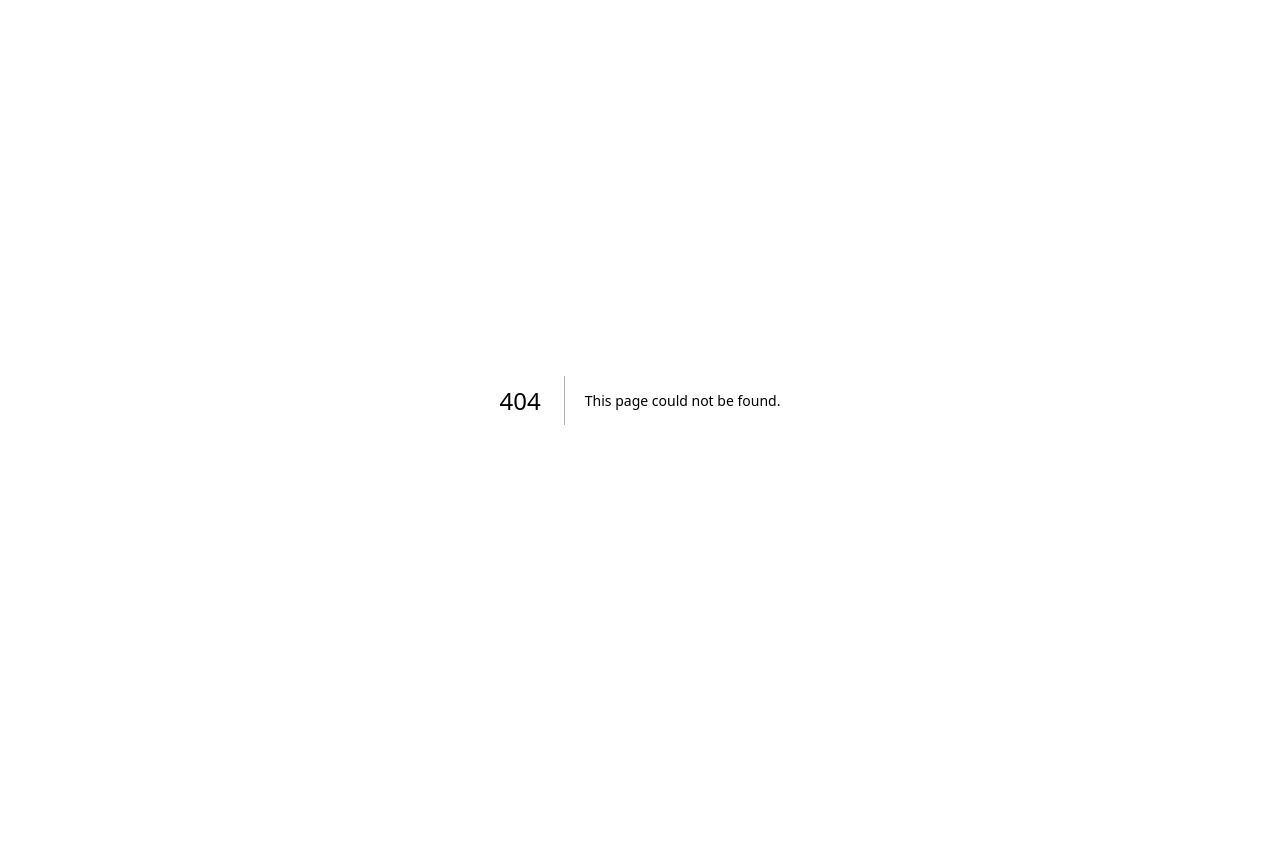
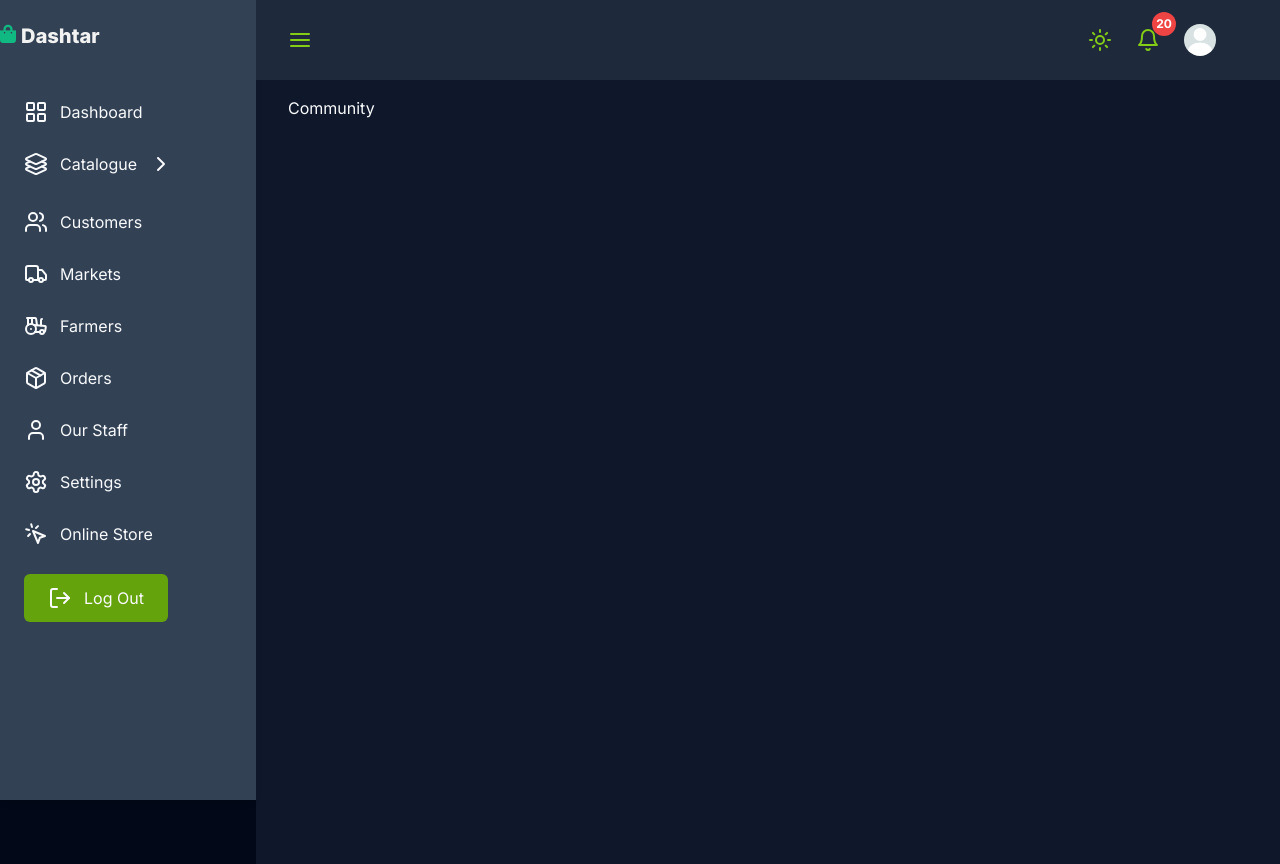
Before and after one commit to kingw1/next-commerce, a Next.js app: page /dashboard/community in a window 1280 px wide. Before the commit this address had no page. Before the commit the page ends 800 px from the top, so only its background shows below. Built offline with nearby package versions, Linux system fonts and the light colour scheme.

Commit message:
add community, wallet

```diff
--- /dev/null
+++ b/app/(back-office)/dashboard/community/page.jsx
@@ -0,0 +1,9 @@
+import React from "react";
+
+export default function page() {
+  return (
+    <div>
+      <h2>Community</h2>
+    </div>
+  );
+}
--- /dev/null
+++ b/app/(back-office)/dashboard/wallet/page.jsx
@@ -0,0 +1,9 @@
+import React from "react";
+
+export default function page() {
+  return (
+    <div>
+      <h2>Wallet</h2>
+    </div>
+  );
+}
```
